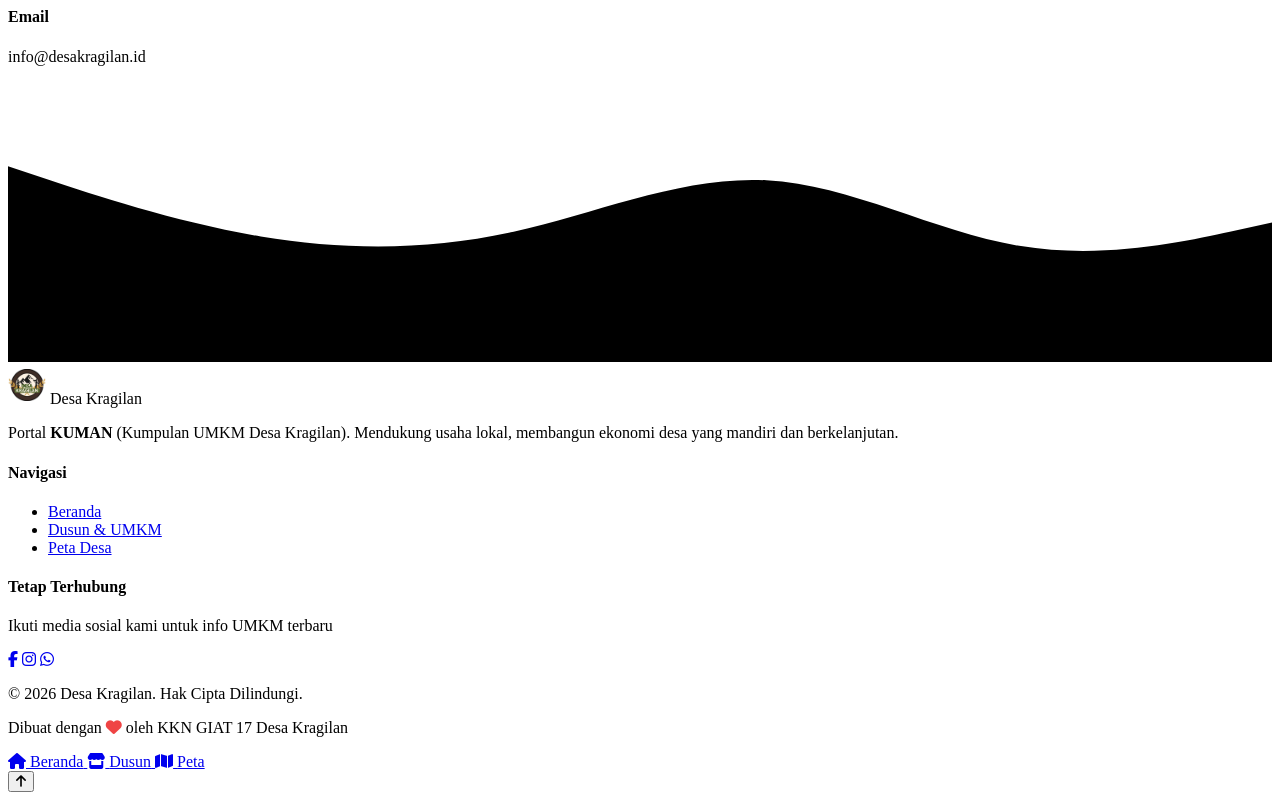
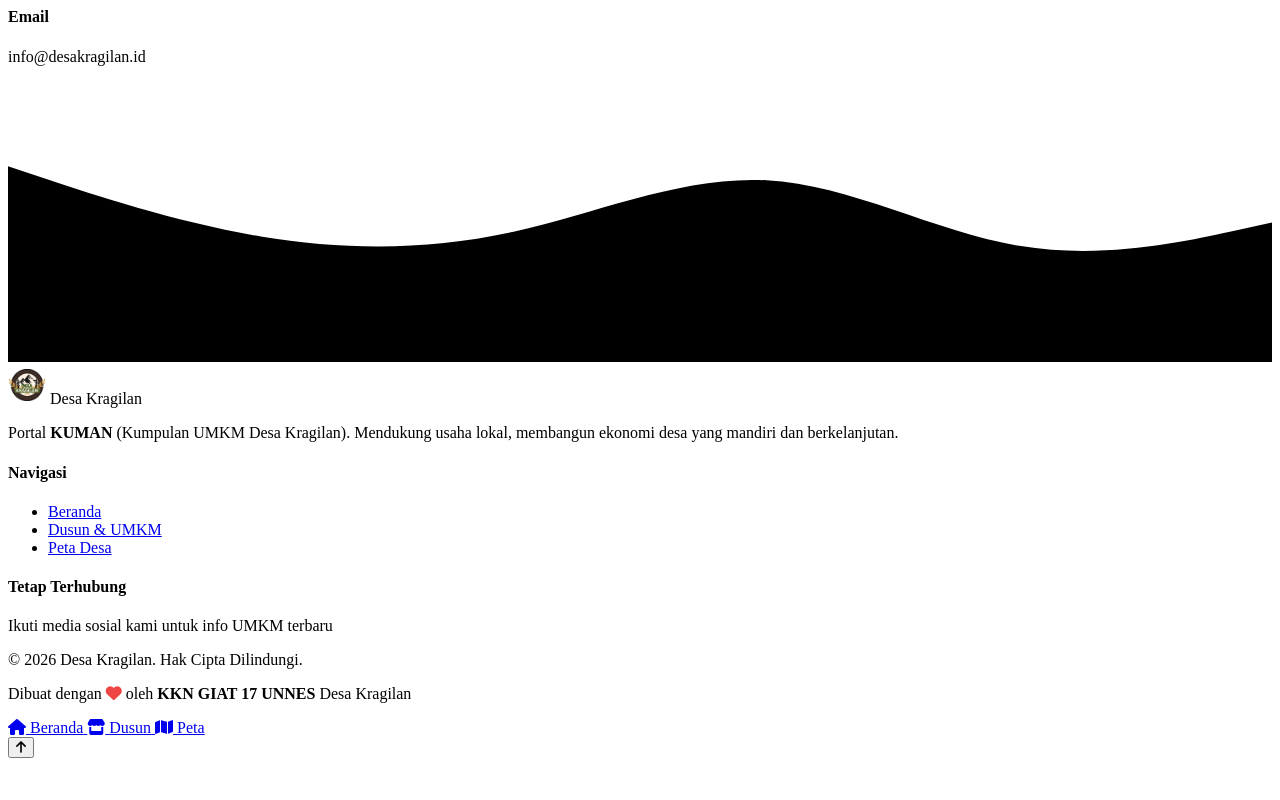
Before and after one commit to royan4321/webdesa, a website with bundled scripts: page index.html in a window 1280 px wide. Shown: the part 5794-6594 px from the top of the page. After the commit the page ends 6560 px from the top, so only its background shows below. Built offline with nearby package versions, Linux system fonts and the light colour scheme.

Commit message:
fix: Update footer - add UNNES to KKN GIAT 17 and remove social media buttons

```diff
--- a/index.html
+++ b/index.html
@@ -410,17 +410,11 @@
                     <div class="footer-newsletter">
                         <h4>Tetap Terhubung</h4>
                         <p>Ikuti media sosial kami untuk info UMKM terbaru</p>
-                        <div class="footer-social">
-                            <a href="#" aria-label="Facebook"><i class="fab fa-facebook-f"></i></a>
-                            <a href="#" aria-label="Instagram"><i class="fab fa-instagram"></i></a>
-                            <a href="#" aria-label="WhatsApp"><i class="fab fa-whatsapp"></i></a>
-                        </div>
                     </div>
                 </div>
                 <div class="footer-bottom">
                     <p>&copy; 2026 Desa Kragilan. Hak Cipta Dilindungi.</p>
-                    <p>Dibuat dengan <i class="fas fa-heart" style="color: #ef4444;"></i> oleh KKN GIAT 17 Desa Kragilan
-                    </p>
+                    <p>Dibuat dengan <i class="fas fa-heart" style="color: #ef4444;"></i> oleh <strong>KKN GIAT 17 UNNES</strong> Desa Kragilan</p>
                 </div>
             </div>
         </div>
```
